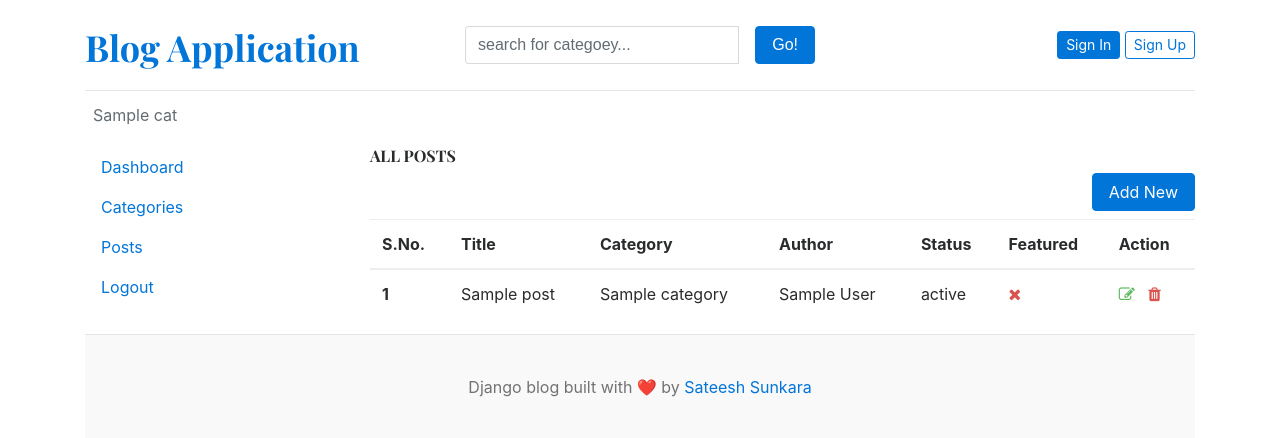
After one commit to Sateesh21/Django-Blog-App, a Django app: template templates/dashboard/posts.html in a window 1280 px wide. The commit adds this page. Shown: the top 438 px of the page. Run offline with Django 5.2, Linux system fonts and the light colour scheme; the template is opened without the code that fills it: most values are stand-ins (such as "Sample title", 1, 10 or a date in 2020).

Commit message:
Posts CRUD features

```diff
--- a/templates/base.html
+++ b/templates/base.html
@@ -8,7 +8,6 @@
     <meta http-equiv="X-UA-Compatible" content="IE=edge">
     <meta name="viewport" content="width=device-width, initial-scale=1.0">
     <title>Django Blog Application</title>
-    {% comment %} <link rel="icon" type="image/png" href="bo"> {% endcomment %}
     <link href="https://getbootstrap.com/docs/4.0/dist/css/bootstrap.min.css" rel="stylesheet">
     <link href="https://fonts.googleapis.com/css?family=Playfair+Display:700,900" rel="stylesheet">
     <link href="{% static 'css/blog.css' %}" rel="stylesheet">
@@ -33,8 +32,8 @@
           </div>
           <div class="col-4 d-flex justify-content-end align-items-center">
             {% if not user.is_authenticated %}
-            <a class="btn btn-sm btn-warning" href="{% url 'signin' %}">Sign In</a> &nbsp;
-            <a class="btn btn-sm btn-outline-secondary" href="{% url 'signup' %}">Sign Up</a>
+            <a class="btn btn-sm btn-primary" href="{% url 'signin' %}">Sign In</a> &nbsp;
+            <a class="btn btn-sm btn-outline-primary" href="{% url 'signup' %}">Sign Up</a>
             {% else %}
             <span><a href="{% url 'dashboard' %}">Dashboard</a></span>
             &emsp;
--- /dev/null
+++ b/templates/dashboard/posts.html
@@ -0,0 +1,46 @@
+{% extends "base.html" %}
+
+{% block content %}
+
+<div class="row">
+
+    {% include 'dashboard/sidebar.html' %}
+
+    <div class="col-md-9">
+        <h6>ALL POSTS</h6>
+        <a href="{% url 'add_post' %}" class="btn btn-primary text-light float-right mb-2">Add New</a>
+        <table class="table table-hover">
+            <thead>
+                <tr>
+                    <th>S.No.</th>
+                    <th>Title</th>
+                    <th>Category</th>
+                    <th>Author</th>
+                    <th>Status</th>
+                    <th>Featured</th>
+                    <th>Action</th>
+                </tr>
+            </thead>
+            <tbody>
+                {% for post in posts %}
+                <tr>
+                    <th>{{ forloop.counter }}</th>
+                    <td>{{ post.title }}</td>
+                    <td>{{ post.category }}</td>
+                    <td>{{ post.author }}</td>
+                    <td>{{ post.status }}</td>
+                    <td>{% if post.is_featured %} <i class="fa fa-check text-success"></i> {% else %} <i class="fa fa-times text-danger"></i> {% endif %}</td>
+                    <td>
+                        <a href="{% url 'edit_post' post.id %}"><i class="fa fa-edit text-success"></i></a>
+                        &nbsp;
+                        <!-- &nbsp; -->
+                        <a href="{% url 'delete_post' post.id %}"><i class="fa fa-trash text-danger"></i></a>
+                    </td>
+                </tr>
+                {% endfor %}
+            </tbody>
+        </table>
+    </div>
+</div>
+
+{% endblock %}
--- a/templates/dashboard/sidebar.html
+++ b/templates/dashboard/sidebar.html
@@ -2,7 +2,7 @@
         <div class="nav flex-column nav-pills bg-light" aria-orientation="vertical">
             <a href="{% url 'dashboard' %}" class="nav-link text-dark {% if '/dashboard/' == request.path %}bg-primary {% endif%}">Dashboard</a>
             <a href="{% url 'categories' %}" class="nav-link text-dark {% if '/categories/' in request.path %} bg-primary {% endif %}">Categories</a>
-            <a href="" class="nav-link text-dark">Posts</a>
+            <a href="{% url 'posts' %}" class="nav-link text-dark {% if '/posts/' in request.path %} bg-primary {% endif %}">Posts</a>
             <a href="" class="nav-link text-dark">Logout</a>
         </div>
     </div>
--- a/templates/home.html
+++ b/templates/home.html
@@ -17,7 +17,7 @@
   {% endfor %}
 
   {% comment %} Featured Posts {% endcomment %}
-  <h3 class="text-uppercase text-warning" style="letter-spacing: 2px">Featured Posts</h3>
+  <h3 class="text-uppercase text-primary" style="letter-spacing: 2px">Featured Posts</h3>
 
   <div class="row mb-2">
     {% for post in featured_posts %}
@@ -36,7 +36,7 @@
   </div>
 
   {% comment %} feature posts {% endcomment %}
-  <h3 class="text-uppercase text-warning" style="letter-spacing: 2px">Recent Posts</h3>
+  <h3 class="text-uppercase text-primary" style="letter-spacing: 2px">Recent Posts</h3>
   <main role="main" class="container p-0">
     <div class="row">
       <div class="col-md-8 blog-main">
@@ -58,7 +58,7 @@
           <p class="mb-0">This blog application helps users easily <em>write, edit,
             and share </em> posts online. Built with <em>Django</em>, it offers a simple interface
             to manage content and lets readers explore articles in an organized way.
-          </p>
+            </p>
         </div>
 
         <div class="p-3">
--- a/templates/posts_by_category.html
+++ b/templates/posts_by_category.html
@@ -16,7 +16,7 @@
   {% endfor %}
 
   {% comment %} Featured Posts {% endcomment %}
-  <h5 class="text-uppercase text-warning" style="letter-spacing: 2px">Category - {{ category }}</h5>
+  <h5 class="text-uppercase text-primary" style="letter-spacing: 2px">Category - {{ category }}</h5>
 
   <div class="row mb-2">
     {% if posts %}
```
Also changed, not shown: dashboards/forms.py (+6 -1 lines), dashboards/urls.py (+7 -0 lines), dashboards/views.py (+53 -1 lines), templates/dashboard/add_post.html (added, +24 -0 lines), templates/dashboard/edit_post.html (added, +23 -0 lines).
